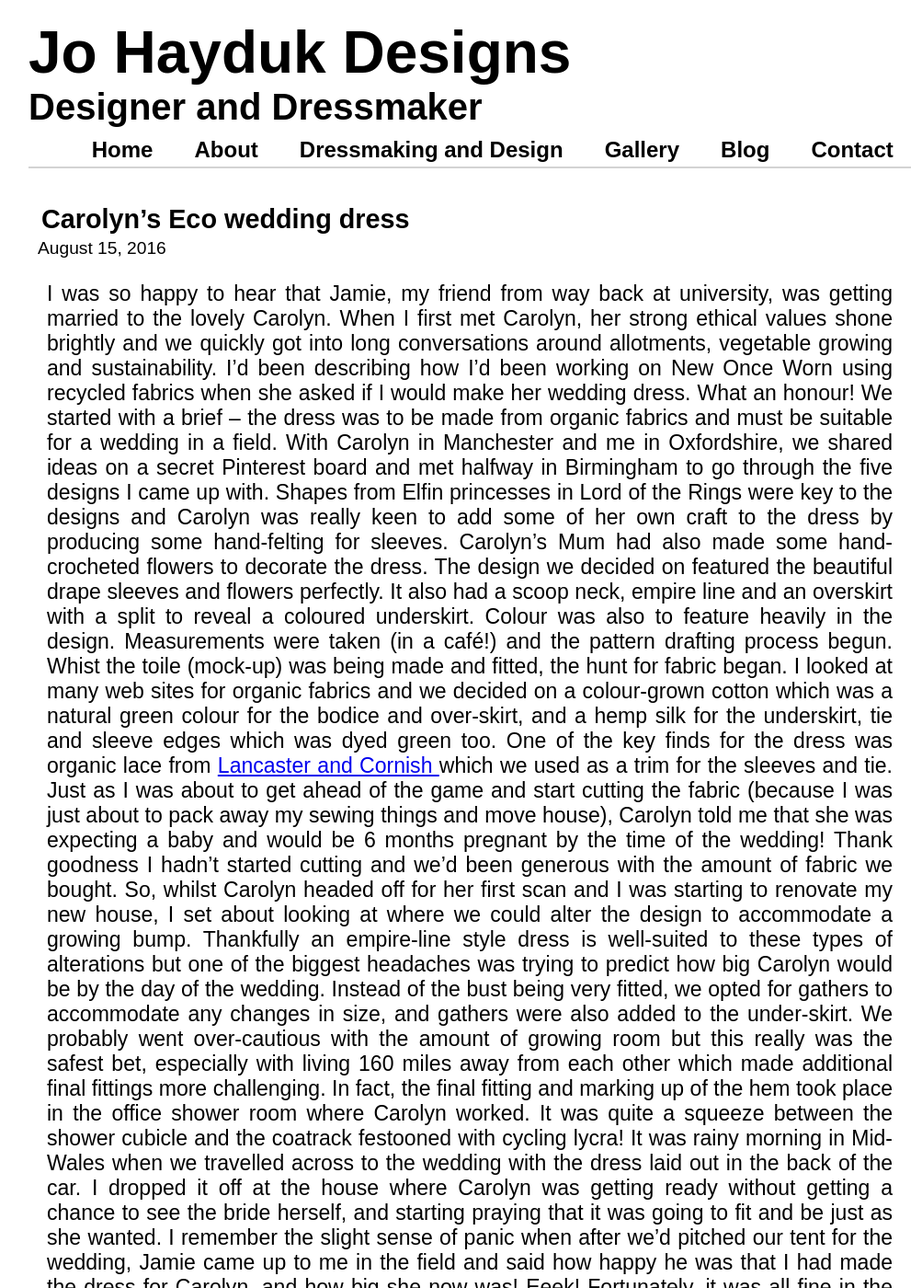
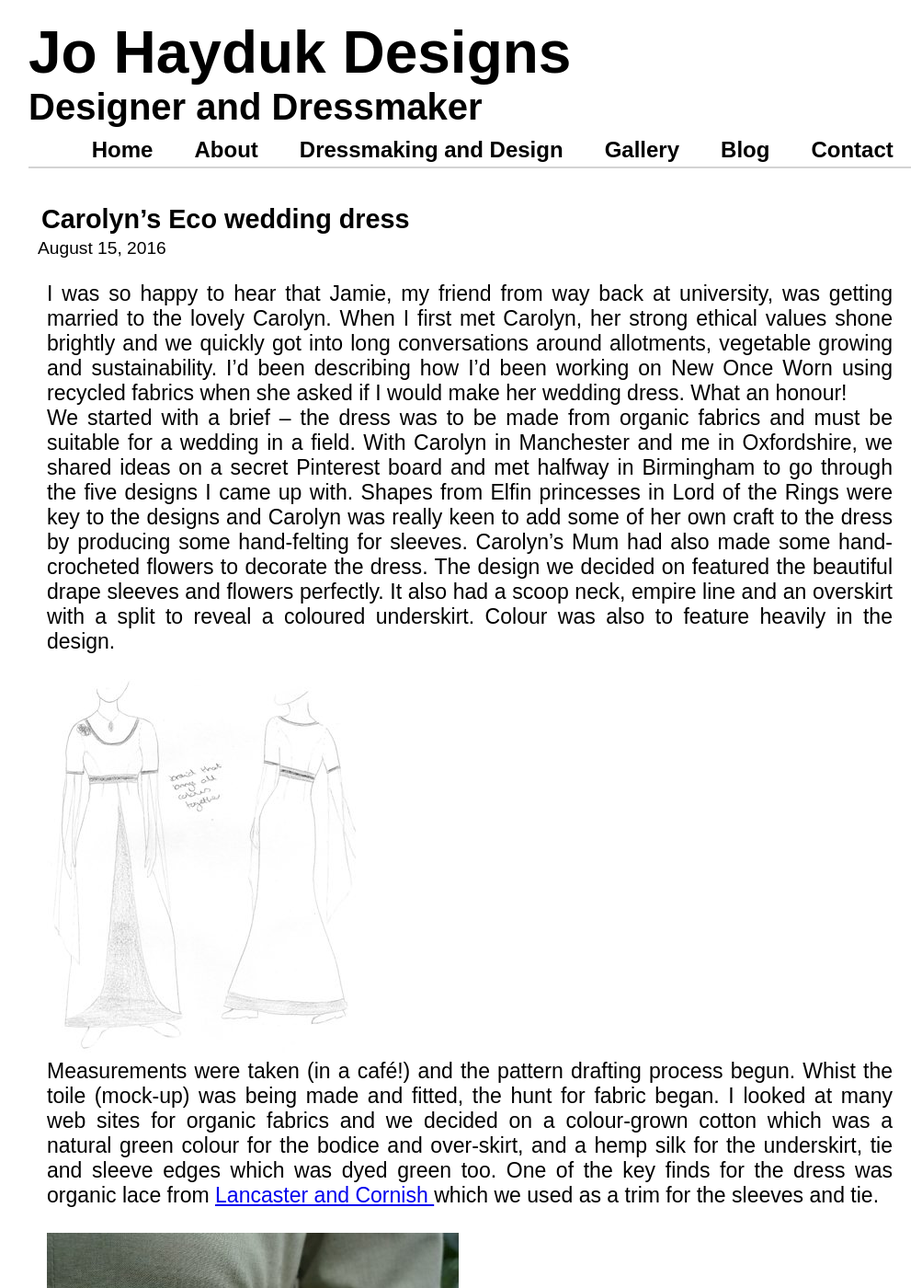
Before and after one commit to py1sl/jhdesigns_website, a Jekyll site: the page built from _posts/2016-11-26-Carolyn_Dress.html, in a window 1280 px wide and 1400 px high. Shown: the whole window at 92% size, without its empty margins (129-1132 px from the left). Built offline with Jekyll 4.4.1, drawn with Linux system fonts in a browser that asks for light colours; some web fonts are replaced; some of the changed text lies outside the part shown.

Commit message:
update posts

```diff
--- a/_posts/2016-11-26-Carolyn_Dress.html
+++ b/_posts/2016-11-26-Carolyn_Dress.html
@@ -8,23 +8,43 @@ excerpt_separator: <!-- excerpt -->
 
 
 I was so happy to hear that Jamie, my friend from way back at university, was getting married to the lovely Carolyn.  When I first met Carolyn, her strong ethical values shone brightly and we quickly got into long conversations around allotments, vegetable growing and sustainability.  I’d been describing how I’d been working on New Once Worn using recycled fabrics when she asked if I would make her wedding dress.  What an honour!
+
+<!-- excerpt -->
+
+<p>
 We started with a brief – the dress was to be made from organic fabrics and must be suitable for a wedding in a field.  With Carolyn in Manchester and me in Oxfordshire, we shared ideas on a secret Pinterest board and met halfway in Birmingham to go through the five designs I came up with.  Shapes from Elfin princesses in Lord of the Rings were key to the designs and Carolyn was really keen to add some of her own craft to the dress by producing some hand-felting for sleeves.  Carolyn’s Mum had also made some hand-crocheted flowers to decorate the dress.  The design we decided on featured the beautiful drape sleeves and flowers perfectly.  It also had a scoop neck, empire line and an overskirt with a split to reveal a coloured underskirt.  Colour was also to feature heavily in the design.
-
-
-
+</p>
+<br>
+<img src="/jhdesigns_website/images/02blog01_web.jpg" alt="design" />
+<br>
+<p>
 Measurements were taken (in a café!) and the pattern drafting process begun.  Whist the toile (mock-up) was being made and fitted, the hunt for fabric began.  I looked at many web sites for organic fabrics and we decided on a colour-grown cotton which was a natural green colour for the bodice and over-skirt, and a hemp silk for the underskirt, tie and sleeve edges which was dyed green too.  One of the key finds for the dress was organic lace from <a href=http://www.lancasterandcornish.com/lace/> Lancaster and Cornish </a>  which we used as a trim for the sleeves and tie.
 
-
-
-Just as I was about to get ahead of the game and start cutting the fabric (because I was just about to pack away my sewing things and move house), Carolyn told me that she was expecting a baby and would be 6 months pregnant by the time of the wedding!  Thank goodness I hadn’t started cutting and we’d been generous with the amount of fabric we bought.
+</p>
+<br>
+<img src="/jhdesigns_website/images/02blog02_web.jpg" alt="design" />
+<br>
+<p>
+Just as I was about to get ahead of the game and start cutting the fabric (because I was just about to pack away my sewing things and move house), Carolyn told me that she was expecting a baby and would be 6 months pregnant by the time of the wedding!  Thank goodness I hadn’t started cutting and we’d been generous with the amount of fabric we bought.</p><p>
 So, whilst Carolyn headed off for her first scan and I was starting to renovate my new house, I set about looking at where we could alter the design to accommodate a growing bump.  Thankfully an empire-line style dress is well-suited to these types of alterations but one of the biggest headaches was trying to predict how big Carolyn would be by the day of the wedding.  Instead of the bust being very fitted, we opted for gathers to accommodate any changes in size, and gathers were also added to the under-skirt.  We probably went over-cautious with the amount of growing room but this really was the safest bet, especially with living 160 miles away from each other which made additional final fittings more challenging.
 In fact, the final fitting and marking up of the hem took place in the office shower room where Carolyn worked.  It was quite a squeeze between the shower cubicle and the coatrack festooned with cycling lycra!
-
-It was rainy morning in Mid-Wales when we travelled across to the wedding with the dress laid out in the back of the car.  I dropped it off at the house where Carolyn was getting ready without getting a chance to see the bride herself, and starting praying that it was going to fit and be just as she wanted.
+</p>
+<br>
+<p>
+It was rainy morning in Mid-Wales when we travelled across to the wedding with the dress laid out in the back of the car.  I dropped it off at the house where Carolyn was getting ready without getting a chance to see the bride herself, and starting praying that it was going to fit and be just as she wanted. </p>
+<p>
 I remember the slight sense of panic when after we’d pitched our tent for the wedding, Jamie came up to me in the field and said how happy he was that I had made the dress for Carolyn, and how big she now was!  Eeek!  Fortunately, it was all fine in the end and Carolyn looked radiant.  She had also very wisely got a warm, green cloak to wear with the dress on the slightly chilly and damp day.  The weather certainly did not dampen the festivities though and it did stop raining for all the important parts!
-
+</p><p>
 Thank you Carolyn for letting me create a unique dress for your special day, it was such a privilege.
-
+<br>
 There will be another blog post to follow soon about how the leftover fabric from this project was used…
+<br>
+<img src="/jhdesigns_website/images/02blog03_web.jpg" alt="design" />
+<img src="/jhdesigns_website/images/02blog04_web.jpg" alt="design" />
+<img src="/jhdesigns_website/images/02blog05_web.jpg" alt="design" />
+<img src="/jhdesigns_website/images/02blog06_web.jpg" alt="design" />
+<img src="/jhdesigns_website/images/02blog07_web.jpg" alt="design" />
+<img src="/jhdesigns_website/images/02blog08_web.jpg" alt="design" />
 
 Wedding photos by <a href = https://meliamelia.com/> Melia Melia Photography </a>
+</p>
```
Also changed, not shown: _posts/2016-11-27-Welcome.html (+21 -18 lines), images/02blog01_web.jpg (added), images/02blog02_web.jpg (added), images/02blog03_web.jpg (added), images/02blog04_web.jpg (added), images/02blog05_web.jpg (added), images/02blog06_web.jpg (added), images/02blog07_web.jpg (added), images/02blog08-web.jpg (added).
